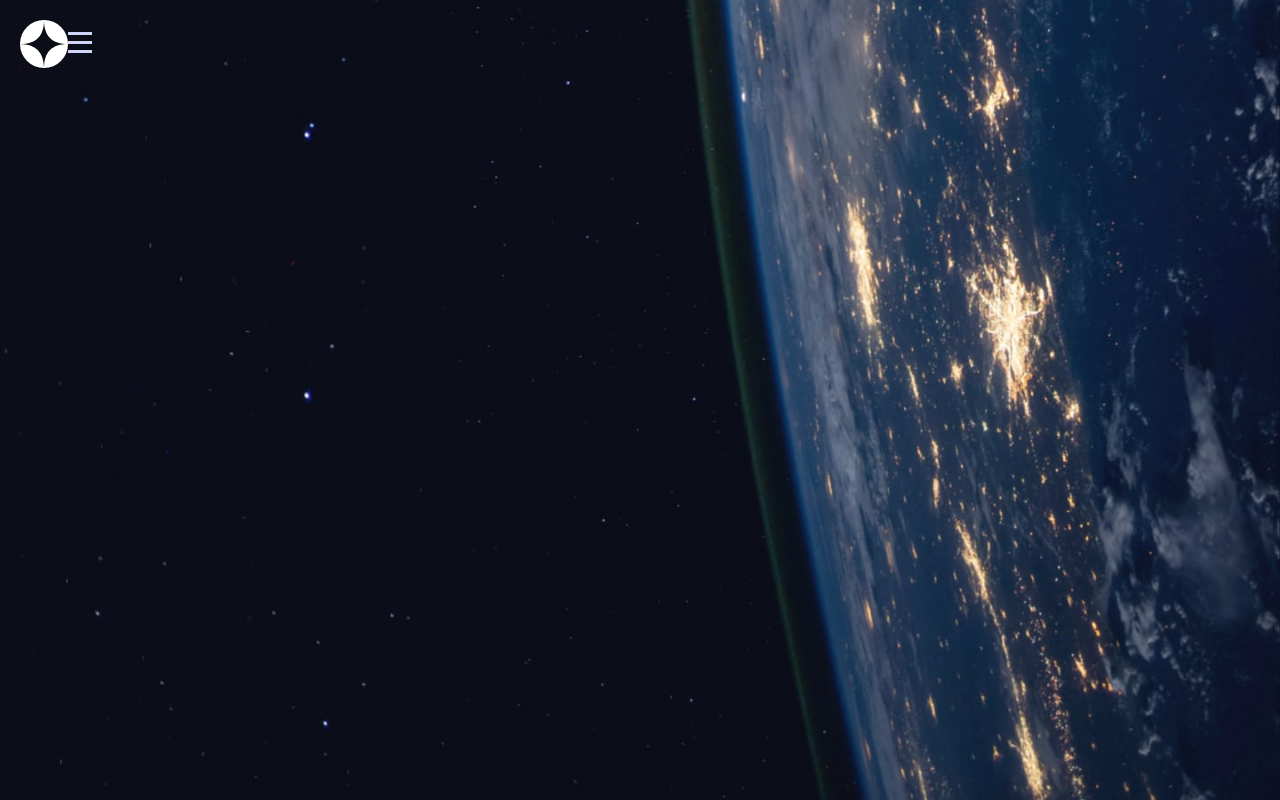
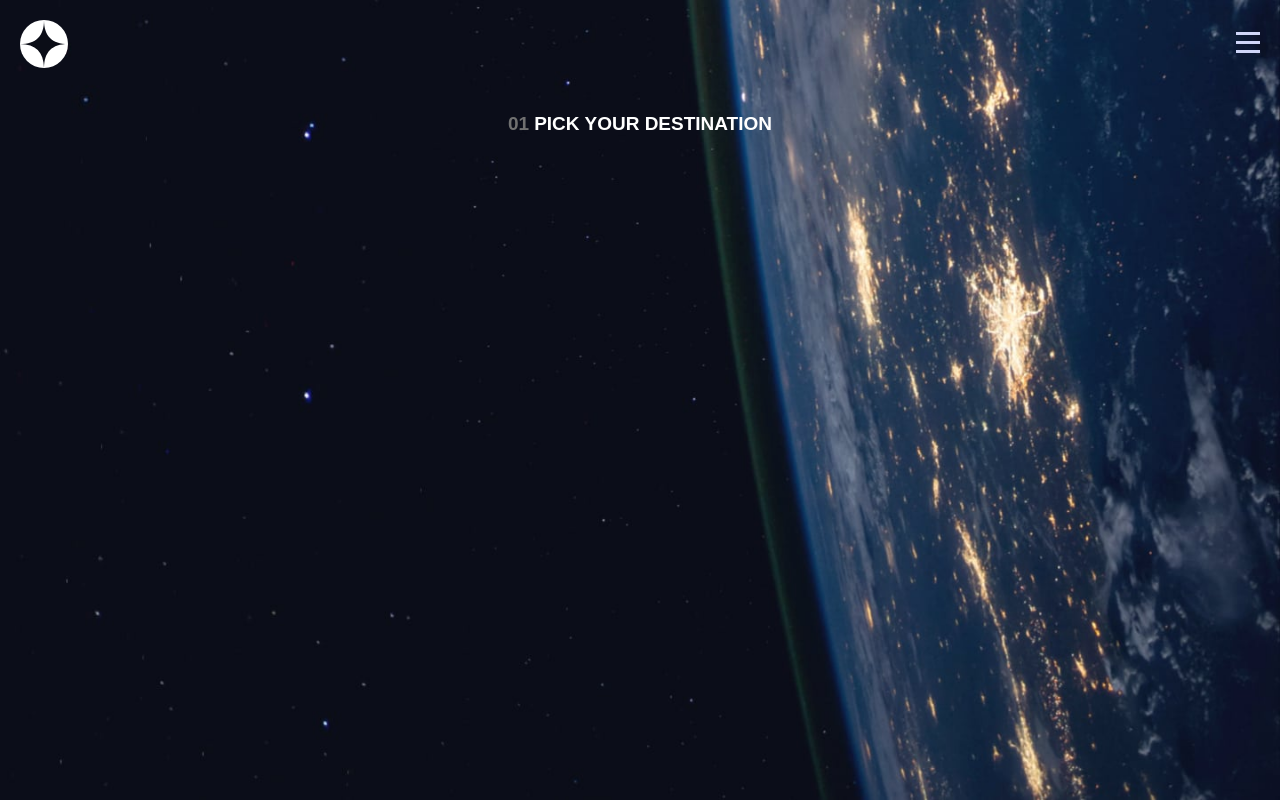
Before and after one commit to JustKooba/Space-tourism-website, a Vue app: page / in a window 1280 px wide. Built offline with nearby package versions, Linux system fonts and the light colour scheme.

Commit message:
destinations setup

```diff
--- a/src/components/destinations.vue
+++ b/src/components/destinations.vue
@@ -1,9 +1,39 @@
 <template>
-  <div></div>
+  <div class="content">
+    <h2><span class="num dest">01</span>Pick your destination</h2>
+    <div class="destination">
+      <img src="" alt="" />
+    </div>
+  </div>
 </template>
 
 <script>
-export default {};
+import data from "../assets/data.json";
+export default {
+  data() {
+    return {
+      data: data,
+    };
+  },
+};
 </script>
 
-<style></style>
+<style>
+.content {
+  width: 100vw;
+}
+h2 {
+  color: #fff;
+  font-family: "Bellefair", sans-serif;
+  text-transform: uppercase;
+  text-align: center;
+  font-size: 19px;
+}
+.num {
+  color: #707070;
+}
+
+.dest {
+  font-size: 19px;
+}
+</style>
```
Also changed, not shown: src/assets/data.json (renamed from FM-Files/starter-code/data.json).
